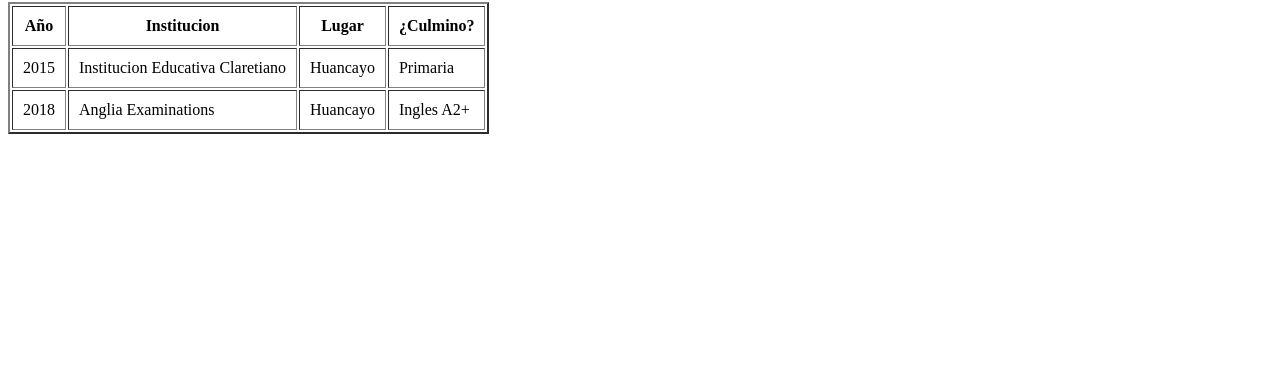
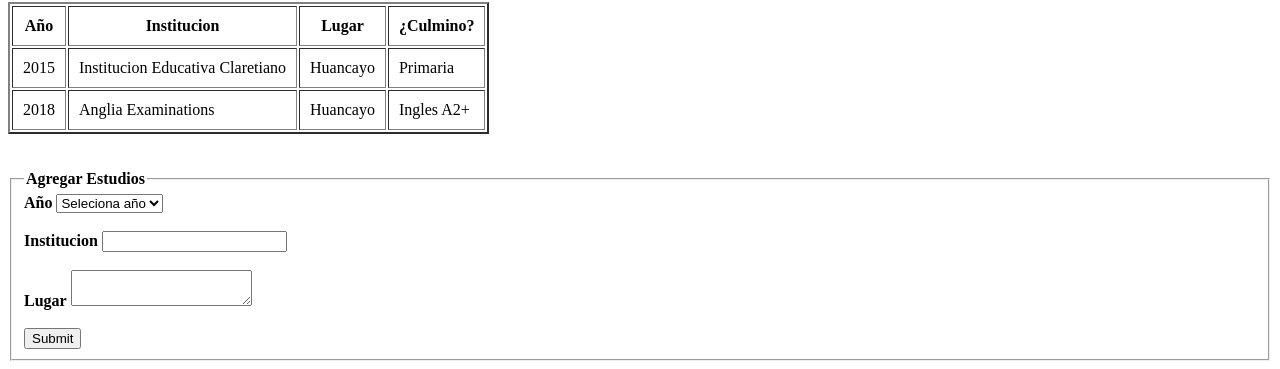
Before and after one commit to FelipePoma/FundamentosHTML_Luis_Felipe_Poma_Astete, a plain HTML site: page paginas/educacion.html in a window 1280 px wide. Shown: the part 551-920 px from the top of the page. Before the commit the page ends 800 px from the top, so only its background shows below. Drawn offline with Linux system fonts and the light colour scheme.

Commit message:
Formulario
informacion sobre mis estudios

```diff
--- a/paginas/educacion.html
+++ b/paginas/educacion.html
@@ -40,5 +40,30 @@
                          <td>Huancayo</td>
                          <td>Ingles A2+</td>
             </table> <br/><br/>
-  </body>
+            <form>
+                  <fieldset>
+                            <legend><strong>Agregar Estudios</strong></legend>
+                                    <label for="año"><strong>Año</strong></label>
+                                          <select class="año" name="Año" required>
+                                                 <option>Seleciona año<option>
+                                                 <option>2018</option>
+                                                 <option>2017</option>
+                                                 <option>2016</option>
+                                                 <option>2015</option>
+                                                 <option>2014</option>
+                                                 <option>2013</option>
+                                                 <option>2012</option>
+                                                 <option>2011</option>
+                                                 <option>2010</option>
+                                                 <option>2009</option>
+                                                 <option>2008</option>
+                                         </select><br/><br/>
+                                     <label for="institucion"><strong>Institucion</strong></label>
+                                     <input type="text" name="Institucion" required><br/><br/>
+                                     <label for="lugar"><strong>Lugar</strong></label>
+                                            <textarea name="lugar" rows="2" cols="20" required></textarea><br/><br/>
+                                     <input type="submit" name="enviar" >
+                   </fieldset>
+            </form>
+    </body>
 </html>
```
